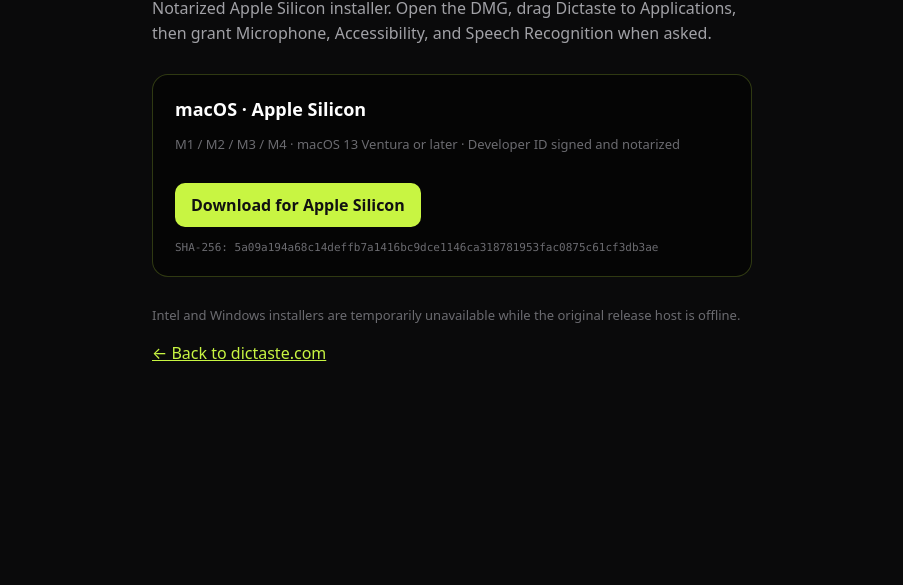
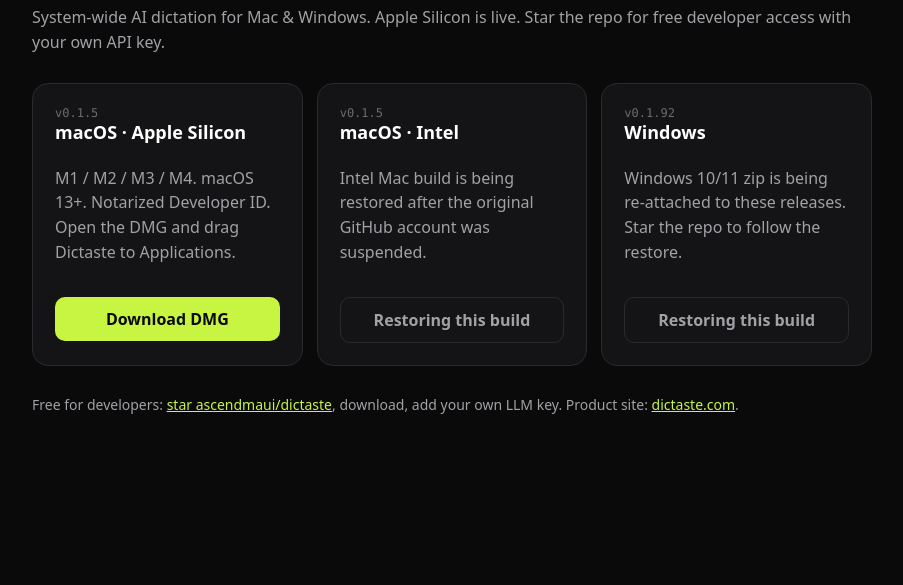
Before and after one commit to ascendmaui/dictaste, a plain HTML site: page docs/index.html in a window 1280 px wide. Shown: the part 215-800 px from the top of the page, without its empty margins (188-1091 px from the left). Drawn offline with Linux system fonts and the light colour scheme.

Commit message:
fix: restore multi-platform download page after GitHub migration

```diff
--- a/docs/index.html
+++ b/docs/index.html
@@ -3,42 +3,62 @@
 <head>
   <meta charset="utf-8" />
   <meta name="viewport" content="width=device-width, initial-scale=1" />
-  <title>Download Dictaste for Mac</title>
-  <meta name="description" content="Download Dictaste 0.1.5 — notarized Apple Silicon DMG." />
+  <title>Download Dictaste for Mac & Windows</title>
+  <meta name="description" content="Download Dictaste. Apple Silicon is live and notarized. Windows and Intel builds are being restored." />
   <link rel="icon" href="https://dictaste.com/brand/icon.png" />
   <style>
     :root { color-scheme: dark; }
     * { box-sizing: border-box; }
     body { margin: 0; min-height: 100vh; font-family: ui-sans-serif, system-ui, -apple-system, sans-serif; background: #0a0a0b; color: #fff; }
-    .wrap { max-width: 640px; margin: 0 auto; padding: 48px 20px 80px; }
-    .logo { display: flex; align-items: center; gap: 10px; text-decoration: none; color: #fff; }
+    .wrap { max-width: 880px; margin: 0 auto; padding: 48px 20px 80px; }
+    a { color: inherit; }
+    .logo { display: flex; align-items: center; gap: 10px; text-decoration: none; }
     .logo img { width: 32px; height: 32px; border-radius: 9px; }
     .logo span { font-weight: 650; letter-spacing: -0.02em; }
     .pill { display: inline-flex; margin-top: 28px; border: 1px solid rgba(200,245,66,.35); background: rgba(200,245,66,.1); color: #C8F542; border-radius: 999px; padding: 4px 12px; font-size: 12px; font-weight: 600; }
-    h1 { font-size: 34px; letter-spacing: -0.03em; margin: 14px 0 8px; }
+    h1 { font-size: 40px; letter-spacing: -0.03em; margin: 14px 0 8px; }
     p { color: #A1A1A6; line-height: 1.55; }
-    .card { margin-top: 28px; padding: 22px; border: 1px solid rgba(200,245,66,.22); background: rgba(0,0,0,.5); border-radius: 16px; }
+    .grid { display: grid; gap: 14px; margin-top: 28px; }
+    @media (min-width: 720px) { .grid { grid-template-columns: repeat(3, 1fr); } }
+    .card { padding: 22px; border: 1px solid #2a2a2e; background: #141416; border-radius: 16px; display: flex; flex-direction: column; }
     .card h2 { margin: 0 0 6px; font-size: 18px; }
-    .btn { display: inline-flex; margin-top: 16px; padding: 11px 16px; border-radius: 10px; background: #C8F542; color: #111; font-weight: 700; text-decoration: none; }
-    .sha { margin-top: 14px; font-family: ui-monospace, Menlo, monospace; font-size: 11px; color: #6B6B70; word-break: break-all; }
-    .muted { font-size: 13px; color: #6B6B70; }
-    a.back { color: #C8F542; }
+    .meta { font-size: 12px; color: #6b6b70; font-family: ui-monospace, SFMono-Regular, Menlo, monospace; }
+    .btn { display: inline-flex; margin-top: 16px; padding: 11px 16px; border-radius: 10px; background: #C8F542; color: #0a0a0b; font-weight: 650; text-decoration: none; justify-content: center; }
+    .btn.ghost { background: transparent; color: #A1A1A6; border: 1px solid #2a2a2e; cursor: default; }
+    .note { margin-top: 28px; font-size: 14px; }
+    .note a { color: #C8F542; }
   </style>
 </head>
 <body>
   <div class="wrap">
-    <a class="logo" href="https://dictaste.com/"><img src="https://dictaste.com/brand/icon.png" alt="Dictaste" /><span>Dictaste</span></a>
-    <div class="pill">Live · Mac 0.1.5 notarized</div>
-    <h1>Download Dictaste</h1>
-    <p>Notarized Apple Silicon installer. Open the DMG, drag Dictaste to Applications, then grant Microphone, Accessibility, and Speech Recognition when asked.</p>
-    <div class="card">
-      <h2>macOS · Apple Silicon</h2>
-      <p class="muted">M1 / M2 / M3 / M4 · macOS 13 Ventura or later · Developer ID signed and notarized</p>
-      <a class="btn" href="https://github.com/ascendmaui/dictaste/releases/download/v0.1.5/Dictaste-0.1.5-arm64.dmg">Download for Apple Silicon</a>
-      <div class="sha">SHA-256: 5a09a194a68c14deffb7a1416bc9dce1146ca318781953fac0875c61cf3db3ae</div>
+    <a class="logo" href="https://dictaste.com">
+      <img src="https://dictaste.com/brand/icon.png" alt="" />
+      <span>Dictaste</span>
+    </a>
+    <div class="pill">Live · Mac 0.1.5 notarized · Win 0.1.92 restoring</div>
+    <h1>Speak it. Ship it.</h1>
+    <p>System-wide AI dictation for Mac & Windows. Apple Silicon is live. Star the repo for free developer access with your own API key.</p>
+    <div class="grid">
+      <article class="card">
+        <div class="meta">v0.1.5</div>
+        <h2>macOS · Apple Silicon</h2>
+        <p>M1 / M2 / M3 / M4. macOS 13+. Notarized Developer ID. Open the DMG and drag Dictaste to Applications.</p>
+        <a class="btn" href="https://github.com/ascendmaui/dictaste/releases/download/v0.1.5/Dictaste-0.1.5-arm64.dmg">Download DMG</a>
+      </article>
+      <article class="card">
+        <div class="meta">v0.1.5</div>
+        <h2>macOS · Intel</h2>
+        <p>Intel Mac build is being restored after the original GitHub account was suspended.</p>
+        <span class="btn ghost">Restoring this build</span>
+      </article>
+      <article class="card">
+        <div class="meta">v0.1.92</div>
+        <h2>Windows</h2>
+        <p>Windows 10/11 zip is being re-attached to these releases. Star the repo to follow the restore.</p>
+        <span class="btn ghost">Restoring this build</span>
+      </article>
     </div>
-    <p class="muted" style="margin-top:28px">Intel and Windows installers are temporarily unavailable while the original release host is offline.</p>
-    <p><a class="back" href="https://dictaste.com/">← Back to dictaste.com</a></p>
+    <p class="note">Free for developers: <a href="https://github.com/ascendmaui/dictaste">star ascendmaui/dictaste</a>, download, add your own LLM key. Product site: <a href="https://dictaste.com">dictaste.com</a>.</p>
   </div>
 </body>
 </html>
```
